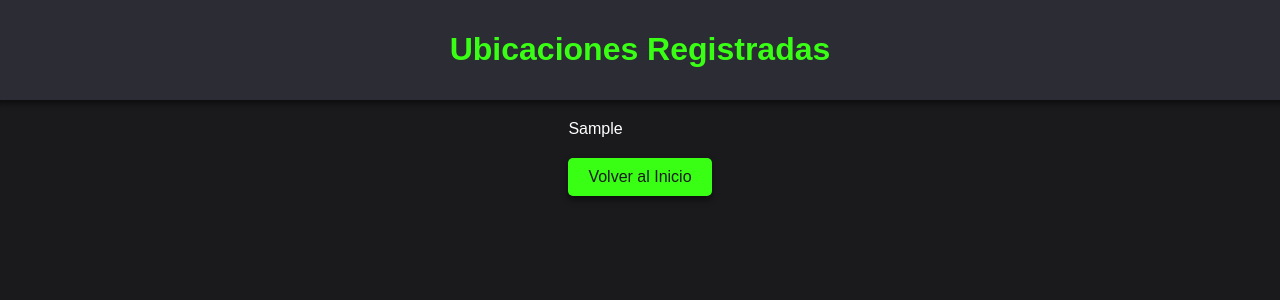
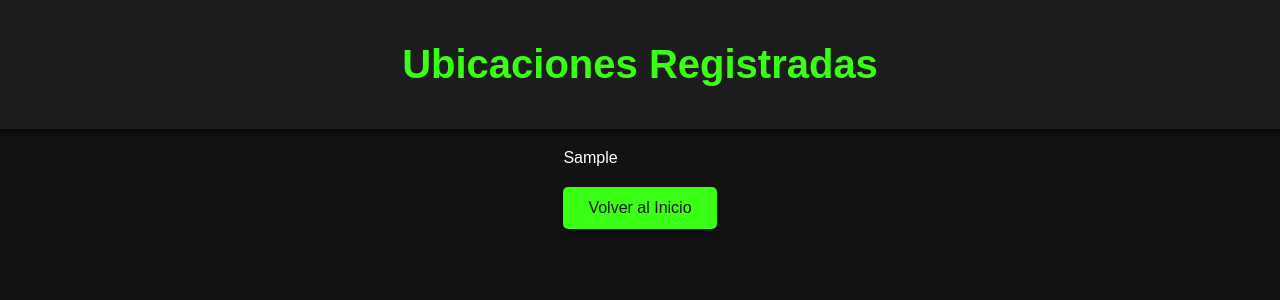
Before and after one commit to raymundosoto/App-web-Tracker-GPS-con-ESP32-y-modulo-NEO-6M-0-001-en-flask-y-mapas-de-Folium-, a Flask app: template templates/show_all.html in a window 1280 px wide. Shown: the top 300 px of the page. Run offline with Flask 2, Linux system fonts and the light colour scheme; the template is opened without the code that fills it: most values are stand-ins (such as "Sample title", 1, 10 or a date in 2020).

Commit message:
Update styles.css

```diff
--- a/static/styles.css
+++ b/static/styles.css
@@ -1,6 +1,7 @@
+/* Cambios generales en el fondo */
 body {
     font-family: Arial, sans-serif;
-    background-color: #1a1a1d;
+    background-color: #121212;  /* Fondo oscuro */
     color: #fff;
     margin: 0;
     padding: 0;
@@ -9,61 +10,72 @@ body {
     align-items: center;
 }
 
+/* Encabezado */
 header {
-    background-color: #2c2c34;
-    padding: 10px;
+    background-color: #1d1d1f;  /* Fondo ligeramente más oscuro */
+    padding: 15px;
     width: 100%;
     text-align: center;
     box-shadow: 0px 4px 6px rgba(0, 0, 0, 0.5);
 }
 
+/* Título principal con verde neón */
 h1 {
-    color: #39ff14;
-    font-size: 2em;
+    color: #39ff14;  /* Verde neón */
+    font-size: 2.5em;
 }
 
+/* Estilo para la parte que contiene el mapa y los datos */
 .content {
     display: flex;
     justify-content: space-between;
-    width: 80%;
+    width: 200%;  /* Asegura que haya más espacio en pantalla */
     margin-top: 20px;
 }
 
+/* Contenedor del mapa */
 .map-container {
     flex: 2;
-    margin-right: 20px;
+    margin-right: 30px;
     border-radius: 10px;
     overflow: hidden;
 }
 
+/* Contenedor de los datos GPS, a la derecha del mapa */
 .info-container {
     flex: 1;
-    background-color: #333;
-    padding: 15px;
+    background-color: #1e1e1e;  /* Fondo oscuro para los datos */
+    padding: 20px;
     border-radius: 10px;
     box-shadow: 0px 4px 6px rgba(0, 0, 0, 0.5);
 }
 
+/* Encabezados dentro de la sección de datos */
 h2 {
-    color: #39ff14;
+    color: #39ff14;  /* Verde neón */
+    font-size: 1.5em;
 }
 
+/* Estilo para los párrafos de los datos */
 p {
     font-size: 1.2em;
     line-height: 1.5;
+    color: #e0ff00;  /* Color verde neón claro para los datos */
 }
 
+/* Botones */
 .button-container {
     margin-top: 20px;
     display: flex;
     gap: 20px;
 }
 
+/* Estilo del botón con verde neón */
 button {
-    padding: 10px 20px;
+    padding: 12px 25px;
     border: none;
     border-radius: 5px;
-    background-color: #39ff14;
+    background-color: #39ff14;  /* Verde neón */
     color: #1a1a1d;
     font-size: 1em;
     cursor: pointer;
@@ -71,6 +83,7 @@ button {
     transition: transform 0.2s, background-color 0.2s;
 }
 
+/* Efecto hover para botones */
 button:hover {
     background-color: #2c2c34;
     color: #39ff14;
```
